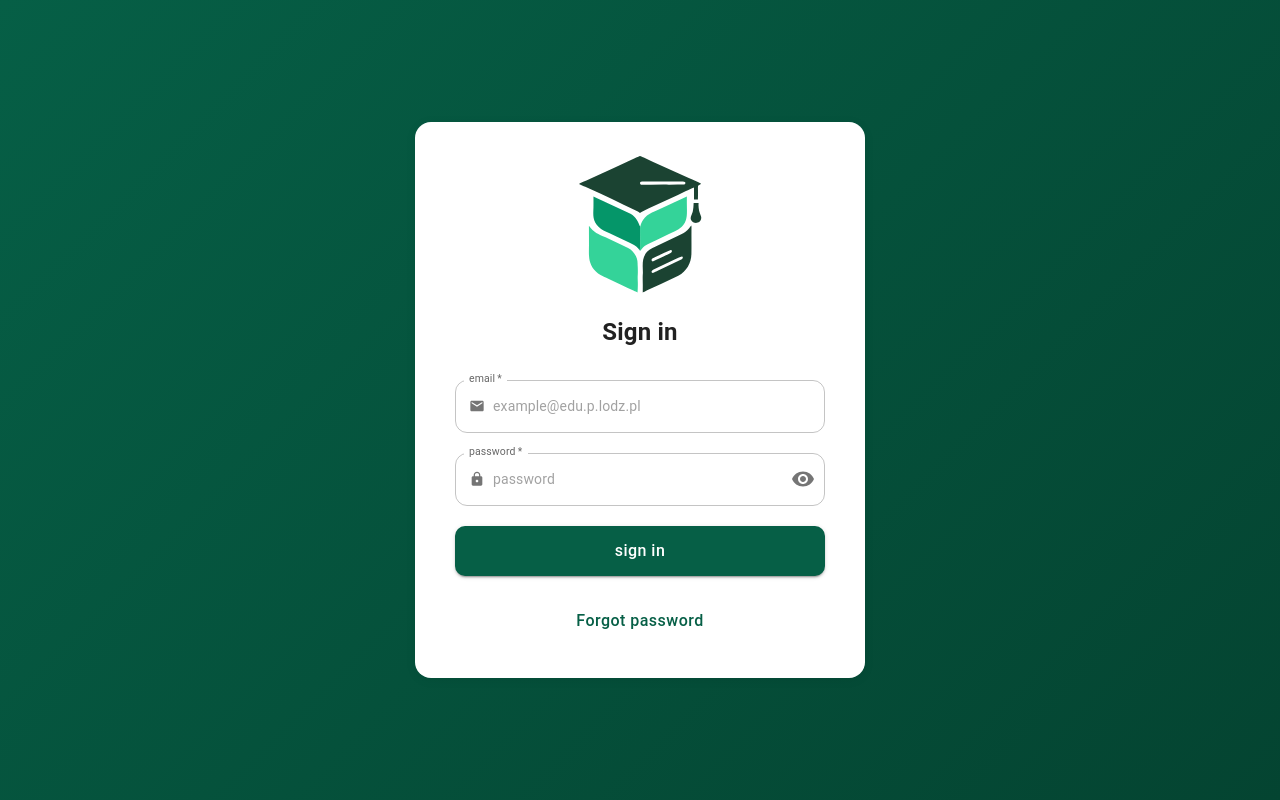
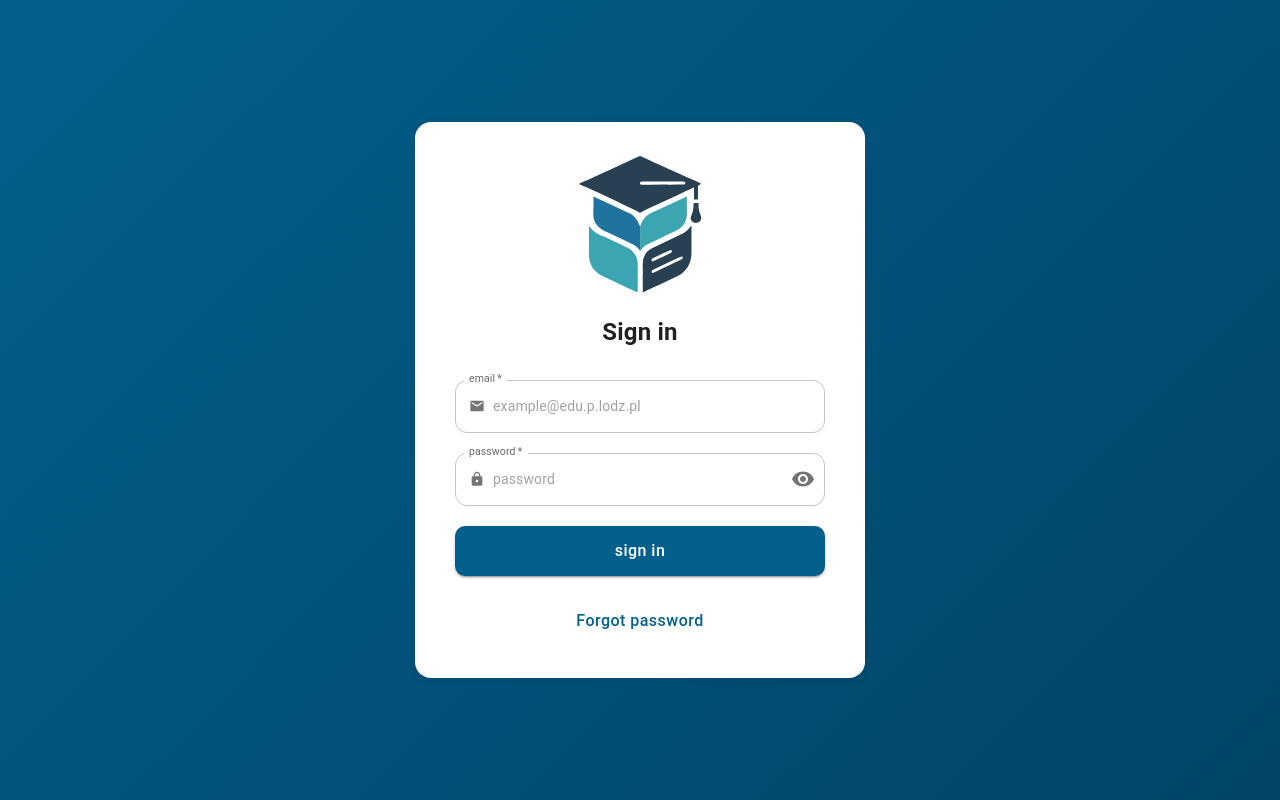
Before and after one commit to ziomciopoziomcio/Smart-University-Scheduler, a React (Vite) app in the folder frontend/: page /login in a window 1280 px wide. Built offline with nearby package versions, Linux system fonts and the light colour scheme; no server answers.

Commit message:
Color change (#490)

```diff
--- a/frontend/src/theme/theme.ts
+++ b/frontend/src/theme/theme.ts
@@ -167,7 +167,7 @@ export const createAppTheme = (config: ThemeConfig) => {
 
 
 export const theme = createAppTheme({
-    preset: 'emerald',
+    preset: 'oceanic',
     mode: 'light',
     baseFontSize: 16
 });
```
